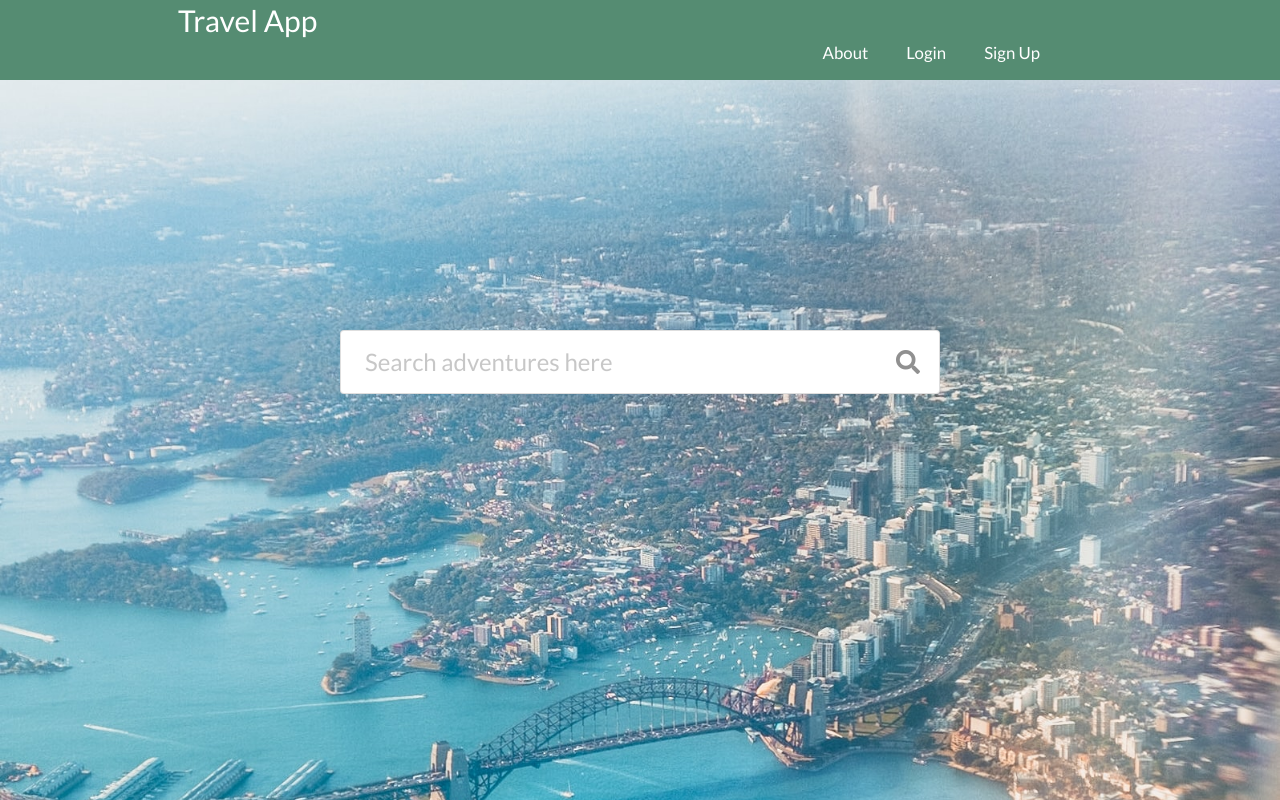
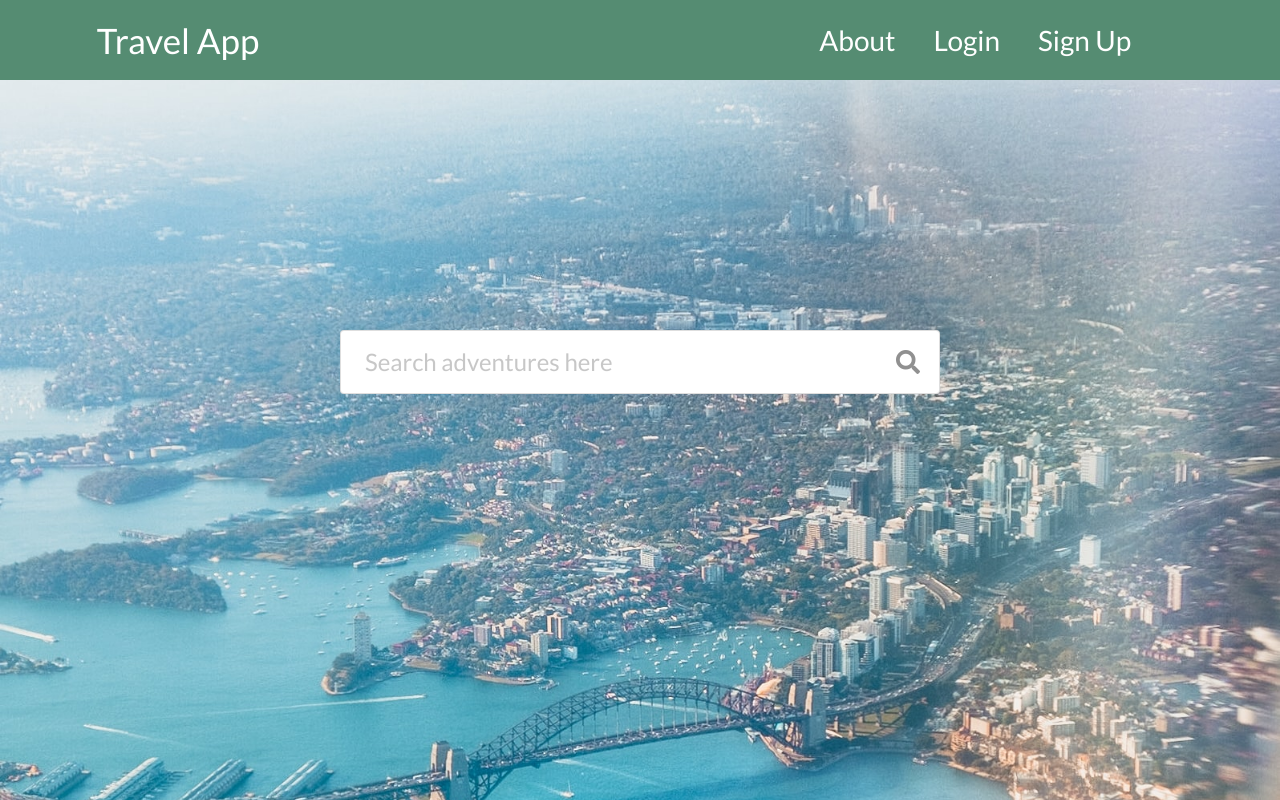
Before and after one commit to Vsmith408/Project3-client, a React (Create React App) app: page / in a window 1280 px wide. Built offline with nearby package versions, Linux system fonts and the light colour scheme.

Commit message:
updates to the navbar code for Travel App

```diff
--- a/src/components/Navbar/index.js
+++ b/src/components/Navbar/index.js
@@ -12,7 +12,7 @@ handleClick = () => {
   render() {
     return (
       <nav className="navbar ">
-        <div className="container">
+        {/* <div className="container"> */}
           <Link className="navbar-brand" to="/">
             Travel App
           </Link>
@@ -58,7 +58,7 @@ handleClick = () => {
               </Link>
             </li>
           </ul>
-        </div>
+        {/* </div> */}
       </nav>
     );
   }
--- a/src/components/Navbar/style.css
+++ b/src/components/Navbar/style.css
@@ -4,7 +4,7 @@
   display: flex;
   justify-content: center;
   align-items: center;
-  font-size: 1.2rem;
+  font-size: 2rem;
 }
 .nav-menu {
   display: grid;
@@ -25,7 +25,8 @@ a {
 
 
 .navbar-brand {
-  font-size: 30px;
+  margin: 10px;
+  font-size: 2.5rem;
 
 }
 
```
Also changed, not shown: 1 other file (tests, documents, lock files or other folders).
